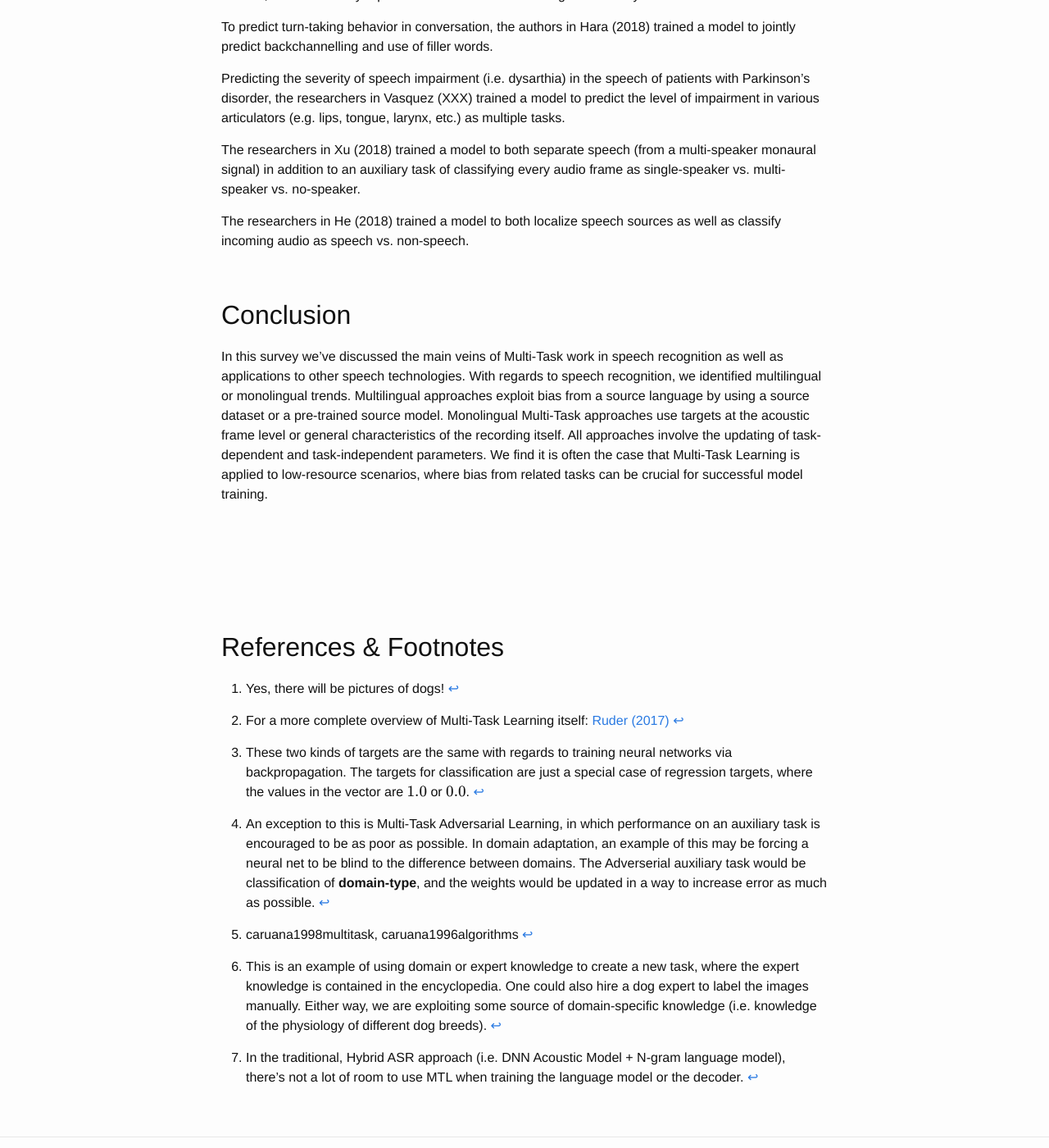
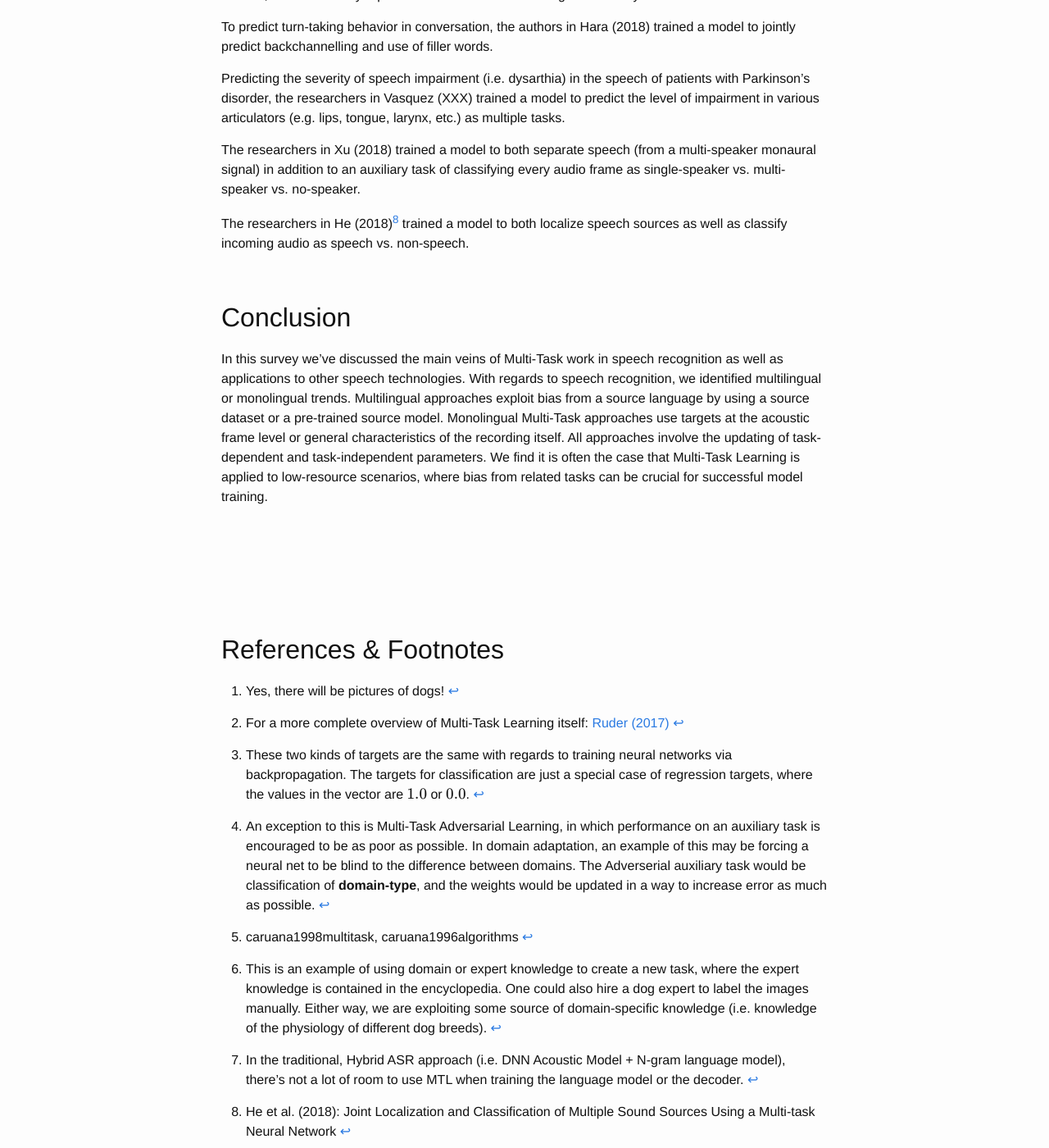
Before and after one commit to JRMeyer/jrmeyer.github.io, a Jekyll site: the page built from _posts/2020-03-21-overview-mtl-in-asr.markdown, in a window 1280 px wide and 1400 px high, scrolled down 16877 px. Shown: the whole window at 82% size. Built offline with Jekyll 4.4.1, drawn with Linux system fonts in a browser that asks for light colours; formulas are drawn with MathJax 3; comment, search, counter and statistics services are not loaded.

Commit message:
markdown test

```diff
--- a/_posts/2020-03-21-overview-mtl-in-asr.markdown
+++ b/_posts/2020-03-21-overview-mtl-in-asr.markdown
@@ -287,7 +287,9 @@ Predicting the severity of speech impairment (i.e. dysarthia) in the speech of p
 
 The researchers in Xu (2018) trained a model to both separate speech (from a multi-speaker monaural signal) in addition to an auxiliary task of classifying every audio frame as single-speaker vs. multi-speaker vs. no-speaker.
 
-The researchers in He (2018) trained a model to both localize speech sources as well as classify incoming audio as speech vs. non-speech.
+The researchers in He (2018)[^he] trained a model to both localize speech sources as well as classify incoming audio as speech vs. non-speech.
+
+[^he]: He et al. (2018): Joint Localization and Classification of Multiple Sound Sources Using a Multi-task Neural Network
 
 <br>
 ## Conclusion
```
